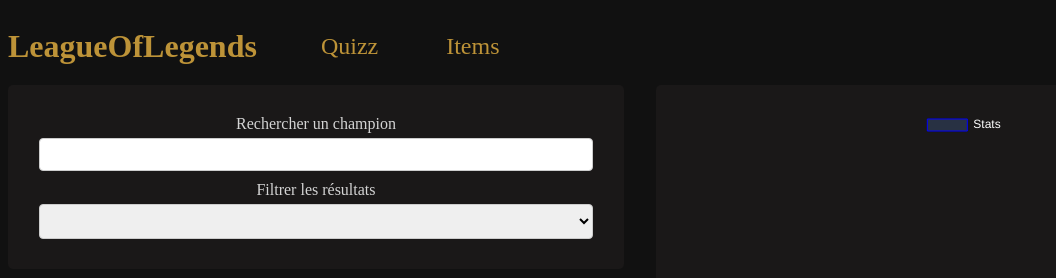
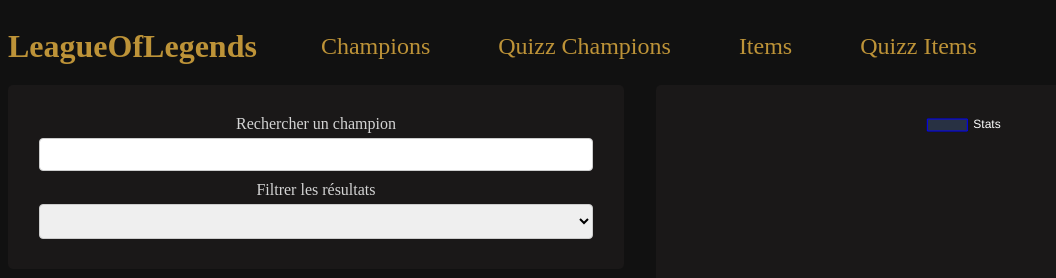
Before and after one commit to NicolasDrp/API-League-of-Legends, a plain HTML site: page html/index.html in a window 1280 px wide. Shown: the whole page, without its empty margins (0-1056 px from the left). Drawn offline with nearby package versions, Linux system fonts and the light colour scheme; no server answers.

Commit message:
style : ajoute choix nav

```diff
--- a/css/style.css
+++ b/css/style.css
@@ -39,6 +39,12 @@ nav li {
 .menu li {
     display: inline-block;
     margin-left: 4rem;
+}
+
+.menu li a {
+    color: var(--jaune-logo-lol);
+    text-decoration: none;
+    font-size: x-large;
 }
 
 .menu li:first-child {
--- a/html/index.html
+++ b/html/index.html
@@ -14,8 +14,10 @@
         <nav>
             <h1><a href="index.html" class="logo">LeagueOfLegends</a></h1>
             <ul class="menu">
-                <li id="quizz">Quizz</li>
+                <li><a href="index.html">Champions</a></li>
+                <li id="quizz">Quizz Champions</li>
                 <li id="itemLi">Items</li>
+                <li id="quizzItem">Quizz Items</li>
             </ul>
         </nav>
     </header>
```
